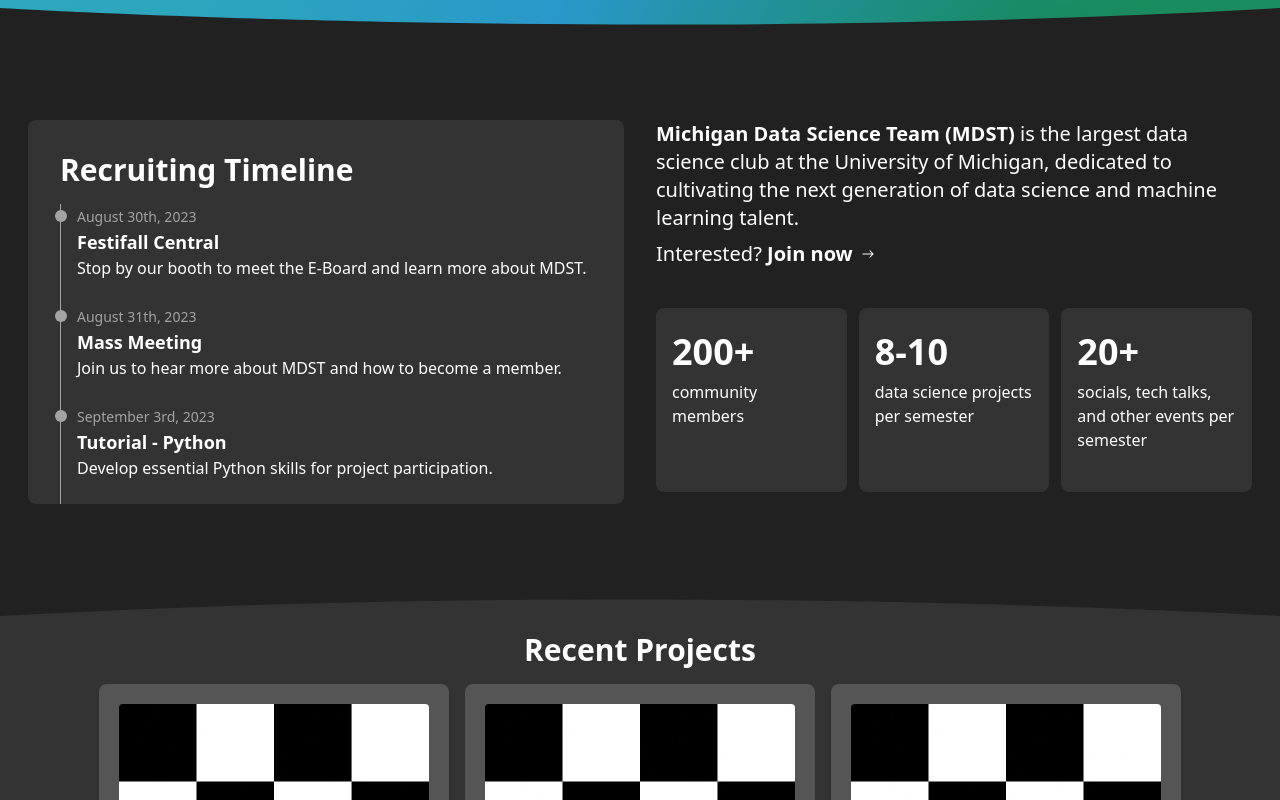
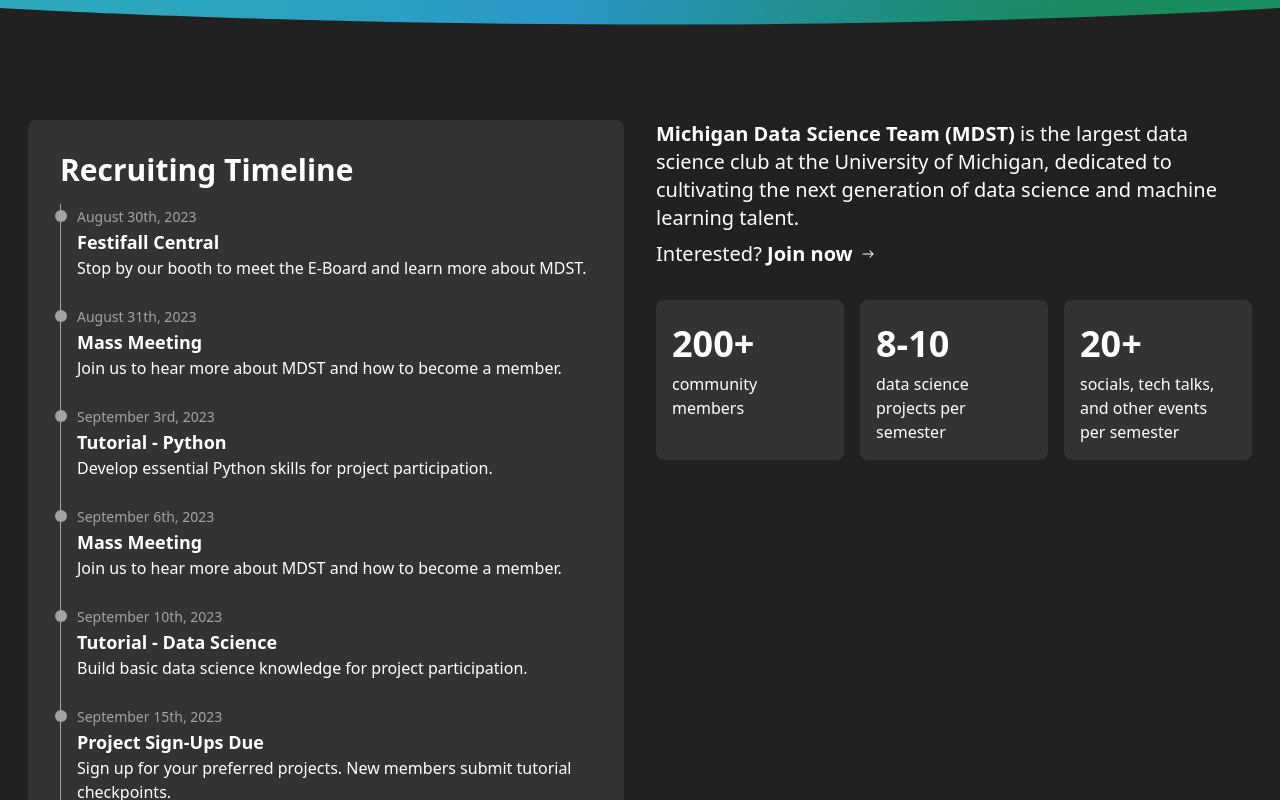
Before and after one commit to MichiganDataScienceTeam/official-website, a Next.js app: page / in a window 1280 px wide. Shown: the part 520-1320 px from the top of the page. Built offline with nearby package versions, Linux system fonts and the light colour scheme.

Commit message:
updated timeline section

```diff
--- a/pages/index.jsx
+++ b/pages/index.jsx
@@ -48,36 +48,36 @@ export default function Home({ sponsors, projects, timeline }) {
         </div>
       </Hero>
       <div
-        className={`container mx-auto px-7  ${
-          timeline.show_on_homepage
+        className={`container mx-auto px-7  ${timeline.show_on_homepage
           ? "grid gap-8 lg:grid-cols-2 lg:grid-rows-1 grid-auto-rows flex-row-reverse"
           : "flex max-w-6xl"
           }`}
       >
         {timeline.show_on_homepage && (
-          <div className="bg-grey p-4 sm:p-8 rounded-lg overflow-auto max-h-96">
+          <div className="bg-grey p-4 sm:p-8 rounded-lg">
             <h2 className="text-3xl font-bold mb-4">{timeline.title}</h2>
             <Timeline events={timeline.events} />
           </div>
         )}
         <div className="lg:order-none order-first">
-          <div className="xl:text-xl lg:text-lg text-base font-light tracking-normal">
+          <div className="sticky top-24">
+            <div className="xl:text-xl lg:text-lg text-base font-light tracking-normal mb-2">
               <span className="font-bold">Michigan Data Science Team (MDST)</span>{" "}
               is the largest data science club at the University of Michigan,
               dedicated to cultivating the next generation of data science and
               machine learning talent.
             </div>
-          <div className="xl:text-xl lg:text-lg text-base font-light tracking-normal my-2 flex">
+            <div className="xl:text-xl lg:text-lg text-base font-light tracking-normal mb-8 flex">
               <p>Interested?&nbsp;</p>
               <Link
                 href="/join"
                 className="font-bold flex content-center hover:-translate-y-0.5 transition"
               >
                 <p>Join now&nbsp;</p>
-              <Icon name="arrow-stem-left" className="my-auto" />
+                <Icon name="arrow-stem-left" className="my-auto font-bold" />
               </Link>
             </div>
-          <div className="grid md:grid-cols-3 md:grid-rows-1 grid-cols-1 grid-rows-3 gap-3 mt-10">
+            <div className={`flex flex-col md:flex-row gap-4 ${timeline.show_on_homepage ? "lg:flex-col" : ""} xl:flex-row`}>
               <Factbox fact="200+" closer="community members"></Factbox>
               <Factbox
                 fact="8-10"
@@ -88,6 +88,8 @@ export default function Home({ sponsors, projects, timeline }) {
                 closer="socials, tech talks, and other events per semester"
               ></Factbox>
             </div>
+          </div>
+
         </div>
       </div>
       <Carousel projects={projects} basePath={basePath} />
@@ -139,7 +141,7 @@ function ProjectCard({ json, basePath }) {
 
 function Factbox({ fact, closer }) {
   return (
-    <div className="text-left self-center bg-grey p-4 rounded-lg my-3 h-full">
+    <div className="text-left bg-grey p-4 rounded-lg w-full">
       <p className="text-4xl font-semibold my-2">{fact}</p>
       <p className="self-start">{closer}</p>
     </div>
```
Lines whose indentation alone changed are shown as unchanged.
